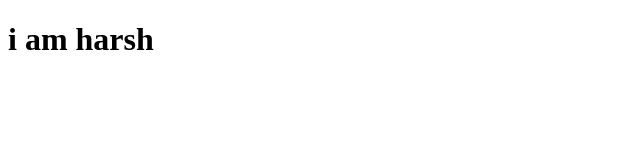
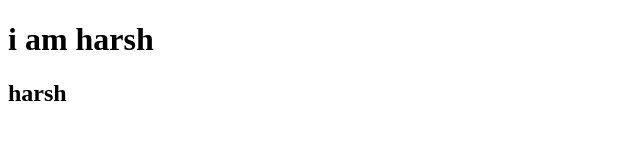
Before and after one commit to Harsh-shuklaa/simple-repo-git_desktop, a plain HTML site: page index.html in a window 1280 px wide. Shown: the whole page, without its empty margins (0-640 px from the left). Drawn offline with Linux system fonts and the light colour scheme.

Commit message:
comfig done

```diff
--- a/index.html
+++ b/index.html
@@ -7,6 +7,7 @@
 </head>
 <body>
    <h1> i am harsh </h1>
+   <h2> harsh</h2>
 
 </body>
 </html>
--- /dev/null
+++ b/test.js
@@ -0,0 +1 @@
+console.log("harsh")
```
